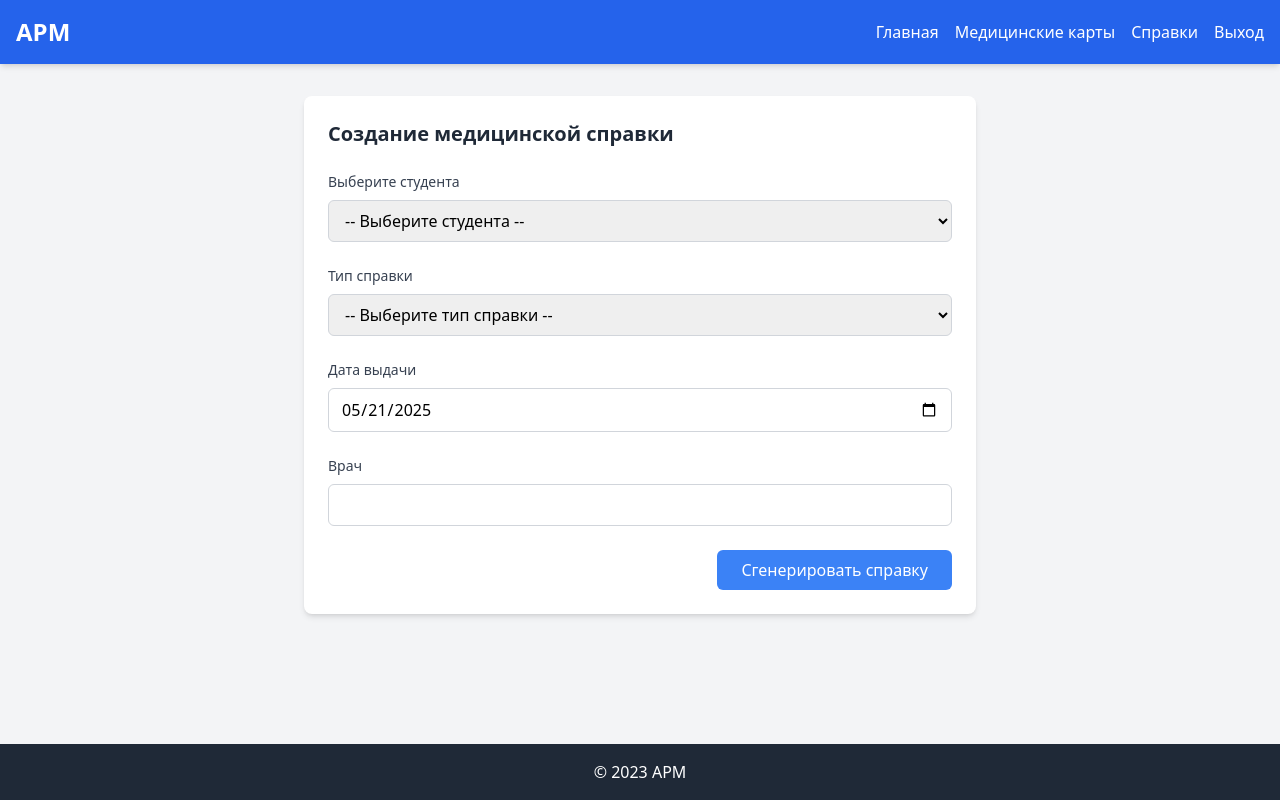
After one commit to korneyaitmatoff/cuddly-dollop, a Flask app: page /certificates/generate in a window 1280 px wide. The commit adds this page. Run offline with Flask 3, Linux system fonts and the light colour scheme; the visitor is signed in with stand-in values (Sample User, id 1); data that the repository does not hold is empty; some libraries are stand-ins or nearby versions.

Commit message:
add generate certificates

```diff
--- a/app/__init__.py
+++ b/app/__init__.py
@@ -31,6 +31,11 @@ def create_app(config_name='default'):
     # Set up user loader for Flask-Login
     from app.models.employee import Employee
 
+    from app.views.certificates import certificates
+
+    # Register blueprints
+    app.register_blueprint(certificates)
+
     @login_manager.user_loader
     def load_user(user_id):
         return Employee.query.get(int(user_id))
--- a/app/templates/base.html
+++ b/app/templates/base.html
@@ -22,6 +22,7 @@
                         Медицинские карты
                     </a>
                 </li>
+                <li><a href="{{ url_for('certificates.generate') }}" class="hover:underline">Справки</a></li>
                 <li><a href="{{ url_for('auth.logout') }}" class="hover:underline">Выход</a></li>
                 {% else %}
                 <li><a href="{{ url_for('auth.login') }}" class="hover:underline">Авторизация</a></li>
--- /dev/null
+++ b/app/templates/certificates/generate.html
@@ -0,0 +1,54 @@
+{% extends "base.html" %}
+
+{% block title %}Генерация медицинских справок{% endblock %}
+
+{% block header %}Генерация медицинских справок{% endblock %}
+
+{% block content %}
+<div class="max-w-2xl mx-auto bg-white rounded-lg shadow-md p-6">
+    <h2 class="text-xl font-semibold text-gray-800 mb-6">Создание медицинской справки</h2>
+
+    <form method="POST" action="{{ url_for('certificates.generate') }}">
+        <div class="mb-6">
+            <label for="student_id" class="block text-sm font-medium text-gray-700 mb-2">Выберите студента</label>
+            <select id="student_id" name="student_id" required
+                    class="w-full px-3 py-2 border border-gray-300 rounded-md focus:outline-none focus:ring-2 focus:ring-blue-500">
+                <option value="">-- Выберите студента --</option>
+                {% for student in students %}
+                <option value="{{ student.id }}">{{ student.last_name }} {{ student.first_name }}</option>
+                {% endfor %}
+            </select>
+        </div>
+
+        <div class="mb-6">
+            <label for="certificate_type" class="block text-sm font-medium text-gray-700 mb-2">Тип справки</label>
+            <select id="certificate_type" name="certificate_type" required
+                    class="w-full px-3 py-2 border border-gray-300 rounded-md focus:outline-none focus:ring-2 focus:ring-blue-500">
+                <option value="">-- Выберите тип справки --</option>
+                <option value="general">Общая медицинская справка</option>
+                <option value="sports">Справка для занятий спортом</option>
+                <option value="absence">Справка о болезни</option>
+                <option value="vaccination">Справка о вакцинации</option>
+            </select>
+        </div>
+
+        <div class="mb-6">
+            <label for="issue_date" class="block text-sm font-medium text-gray-700 mb-2">Дата выдачи</label>
+            <input type="date" id="issue_date" name="issue_date" required value="{{ today_date }}"
+                   class="w-full px-3 py-2 border border-gray-300 rounded-md focus:outline-none focus:ring-2 focus:ring-blue-500">
+        </div>
+
+        <div class="mb-6">
+            <label for="doctor" class="block text-sm font-medium text-gray-700 mb-2">Врач</label>
+            <input type="text" id="doctor" name="doctor" required
+                   class="w-full px-3 py-2 border border-gray-300 rounded-md focus:outline-none focus:ring-2 focus:ring-blue-500">
+        </div>
+
+        <div class="flex justify-end">
+            <button type="submit" class="bg-blue-500 hover:bg-blue-600 text-white font-medium py-2 px-6 rounded-md transition duration-200">
+                Сгенерировать справку
+            </button>
+        </div>
+    </form>
+</div>
+{% endblock %}
--- /dev/null
+++ b/app/views/certificates.py
@@ -0,0 +1,92 @@
+from flask import Blueprint, render_template, request, redirect, url_for, flash
+from flask_login import login_required
+from app.models import db
+from app.models.student import Student
+from datetime import datetime
+import random
+import string
+
+certificates = Blueprint('certificates', __name__, url_prefix='/certificates')
+
+# Helper function to generate certificate number
+def generate_certificate_number():
+    prefix = "MED"
+    random_part = ''.join(random.choices(string.digits, k=8))
+    return f"{prefix}-{random_part}"
+
+# Dictionary mapping certificate types to their full names
+CERTIFICATE_TYPES = {
+    'general': 'Общая медицинская справка',
+    'sports': 'Справка для занятий спортом',
+    'absence': 'Справка о болезни',
+    'vaccination': 'Справка о вакцинации'
+}
+
+# Dictionary with default conclusions for each certificate type
+DEFAULT_CONCLUSIONS = {
+    'general': 'Здоров(а). Противопоказаний не выявлено.',
+    'sports': 'Допущен(а) к занятиям физической культурой и спортом.',
+    'absence': 'Перенес(ла) заболевание. К учебным занятиям допущен(а).',
+    'vaccination': 'Вакцинация проведена в соответствии с календарем прививок.'
+}
+
+# Dictionary with default recommendations for each certificate type
+DEFAULT_RECOMMENDATIONS = {
+    'general': 'Особых рекомендаций нет.',
+    'sports': 'Рекомендуется умеренная физическая нагрузка.',
+    'absence': 'Рекомендуется щадящий режим в течение 7 дней.',
+    'vaccination': 'Наблюдение в течение 3 дней после вакцинации.'
+}
+
+@certificates.route('/generate', methods=['GET', 'POST'])
+@login_required
+def generate():
+    if request.method == 'POST':
+        student_id = request.form.get('student_id')
+        certificate_type = request.form.get('certificate_type')
+        issue_date = request.form.get('issue_date')
+        doctor = request.form.get('doctor')
+
+        if not all([student_id, certificate_type, issue_date, doctor]):
+            flash('Пожалуйста, заполните все поля формы', 'error')
+            return redirect(url_for('certificates.generate'))
+
+        # Redirect to the certificate view page with parameters
+        return redirect(url_for('certificates.view_certificate',
+                               student_id=student_id,
+                               certificate_type=certificate_type,
+                               issue_date=issue_date,
+                               doctor=doctor))
+
+    # For GET request, show the form
+    students = Student.query.order_by(Student.last_name, Student.first_name).all()
+    return render_template('certificates/generate.html',
+                          students=students,
+                          today_date=datetime.now().strftime('%Y-%m-%d'))
+
+@certificates.route('/view', methods=['GET'])
+@login_required
+def view_certificate():
+    student_id = request.args.get('student_id')
+    certificate_type = request.args.get('certificate_type')
+    issue_date = request.args.get('issue_date')
+    doctor = request.args.get('doctor')
+
+    if not all([student_id, certificate_type, issue_date, doctor]):
+        flash('Недостаточно данных для генерации справки', 'error')
+        return redirect(url_for('certificates.generate'))
+
+    student = Student.query.get_or_404(student_id)
+
+    # Format the date for display
+    formatted_date = datetime.strptime(issue_date, '%Y-%m-%d').strftime('%d.%m.%Y')
+
+    return render_template('certificates/view.html',
+                          student=student,
+                          certificate_type=certificate_type,
+                          certificate_type_name=CERTIFICATE_TYPES.get(certificate_type, 'Медицинская справка'),
+                          issue_date=formatted_date,
+                          doctor=doctor,
+                          certificate_number=generate_certificate_number(),
+                          conclusion=DEFAULT_CONCLUSIONS.get(certificate_type, 'Здоров(а).'),
+                          recommendations=DEFAULT_RECOMMENDATIONS.get(certificate_type, 'Особых рекомендаций нет.'))
```
Also changed, not shown: app/templates/certificates/view.html (added, +59 -0 lines).
